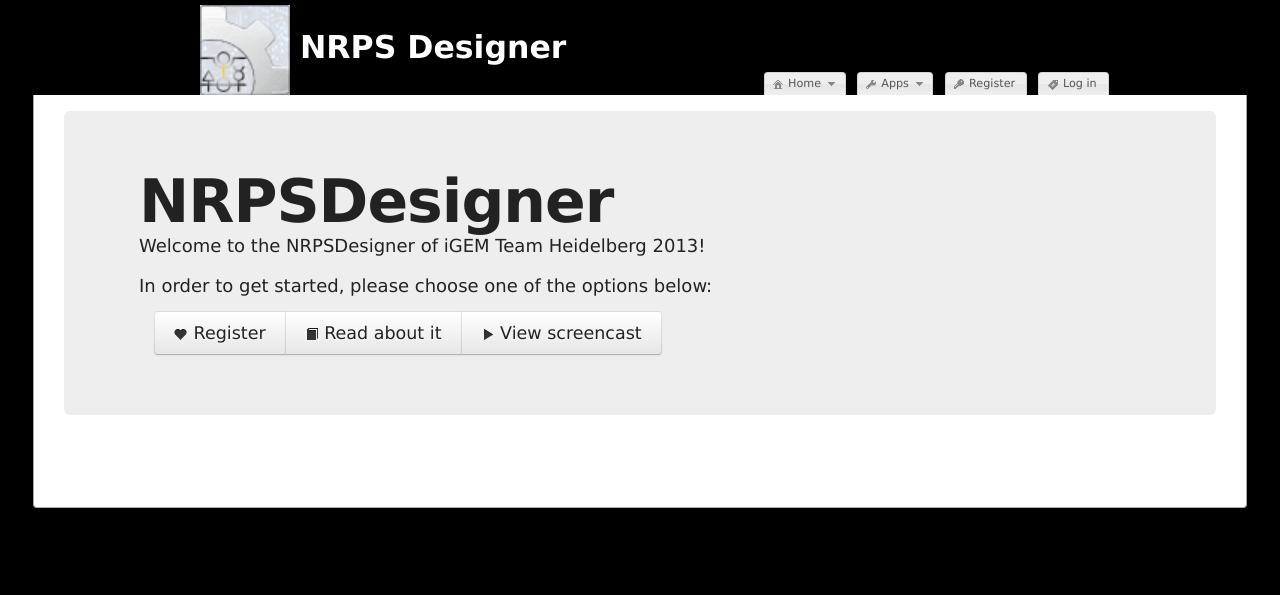
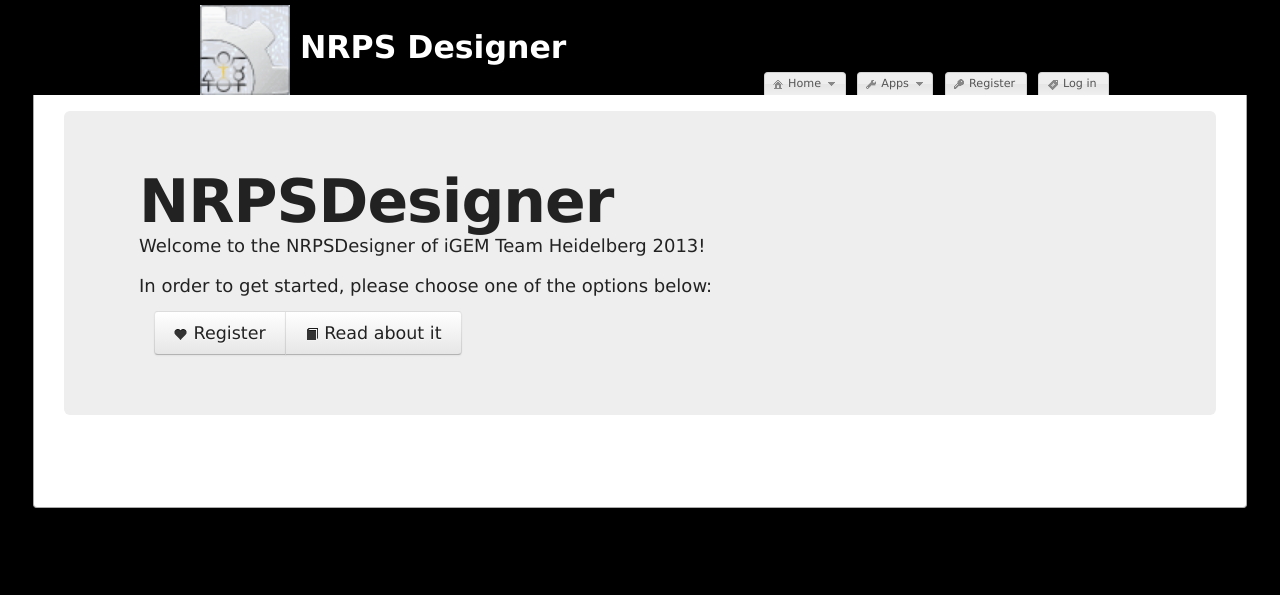
Before and after one commit to ilia-kats/NRPSDesigner, a Django app: page / in a window 1280 px wide; the page is wider, and only the part inside the window is pictured. Shown: the top 595 px of that part. Run offline with Django 3.2, Linux system fonts and the light colour scheme; parts of the project's set-up code (start-up, migrations or seed data) failed here and were passed over; some libraries are stand-ins or nearby versions.

Commit message:
remove screencast button

```diff
--- a/Django/DjangoNrps/templates/home.html
+++ b/Django/DjangoNrps/templates/home.html
@@ -20,8 +20,7 @@
     </a>
     <a href="http://2013.igem.org/Team:Heidelberg/Project_Software" class="btn btn-large"> <i class="icon-book"> </i>   Read about it
     </a>
-     <a href="" class="btn btn-large"> <i class="icon-play"> </i>   View screencast
-    </a>
+
     </div>
     </div>
     {% else %}
@@ -33,8 +32,7 @@
     </a>
     <a href="http://2013.igem.org/Team:Heidelberg/Project_Software" class="btn btn-large"> <i class="icon-book"> </i>   Read about it
     </a>
-     <a href="" class="btn btn-large"> <i class="icon-play"> </i>   View screencast
-    </a>
+
     </div>
     </div>
 
```
